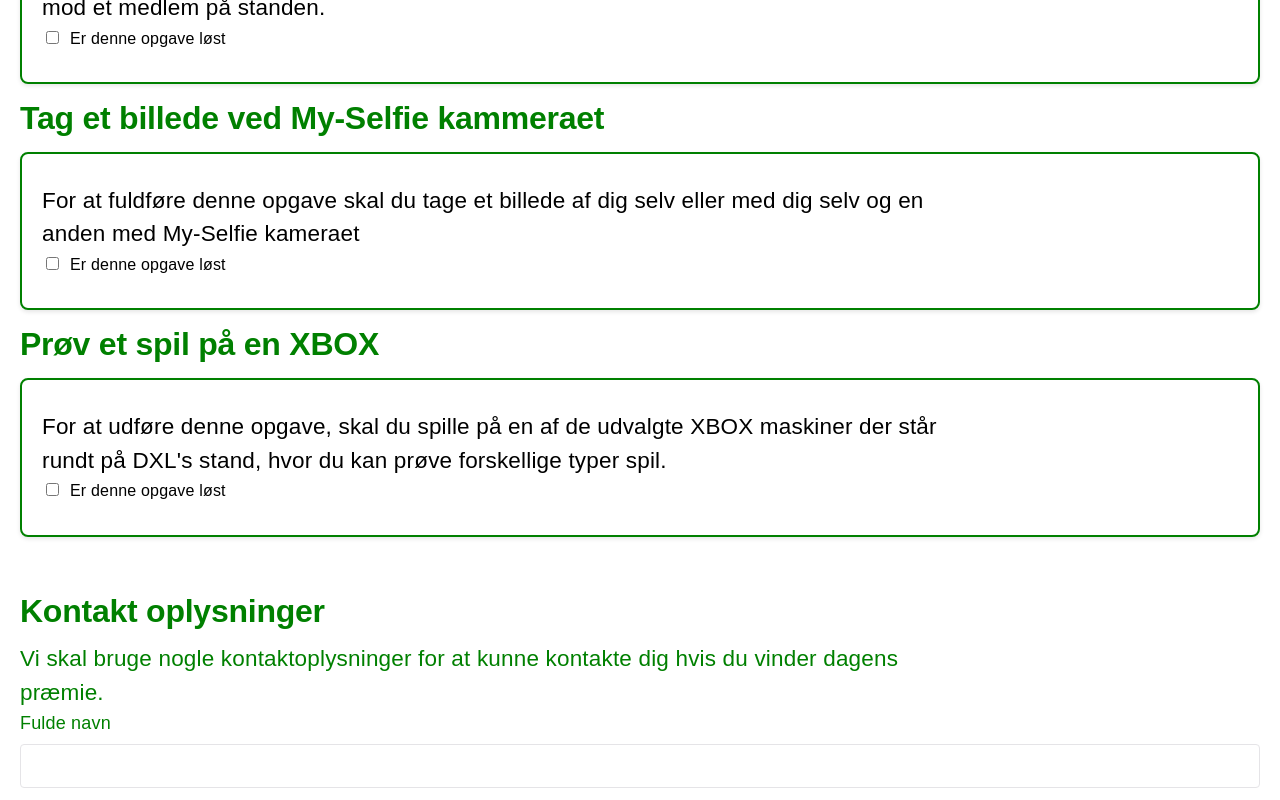
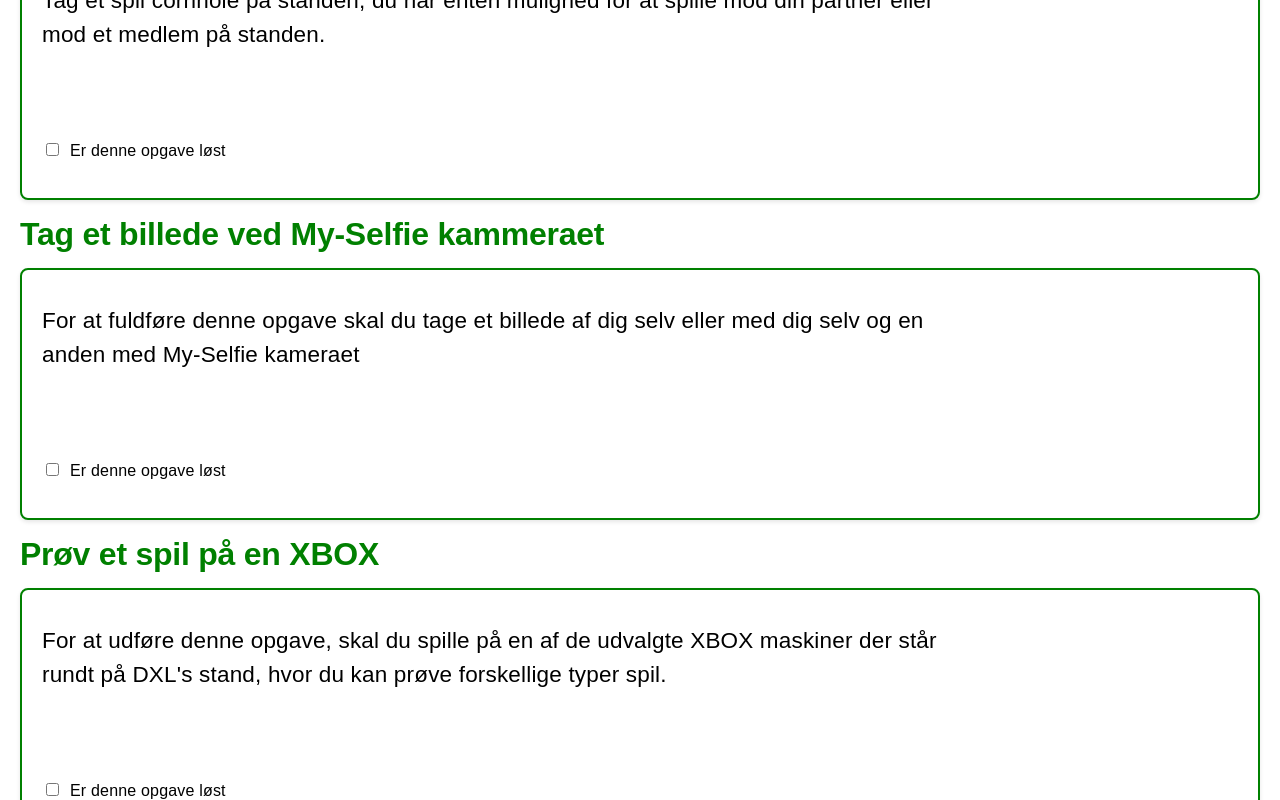
Before and after one commit to lk22/dxl-competition-questionaire, a React (Vite) app: page / in a window 1280 px wide. Both pictures are taken after a click on the button "Ja, lad os komme igang!". Shown: the part 761-1561 px from the top of the page. Built offline with nearby package versions, Linux system fonts and the light colour scheme.

Commit message:
adding more clean challenge items

```diff
--- a/src/App.css
+++ b/src/App.css
@@ -281,6 +281,15 @@ header {
       border-radius: 8px;
       color: #000000;
       border: 2px solid green;
+      padding-block: 24px;
+      display: flex;
+      flex-direction: column;
+      justify-content: space-between;
+      gap: 15px;
+
+      &.approval-challenge {
+        min-height: 200px;
+      }
       &.challenge-completed {
         background-color: #d4edda;
         border: 1px solid #c3e6cb;
--- a/src/Pages/Quiz.tsx
+++ b/src/Pages/Quiz.tsx
@@ -215,7 +215,7 @@ export default function Quiz() {
           <div className="item-header">
             <h3>Spil Cornhold</h3>
           </div>
-          <div className="item-body">
+          <div className="item-body approval-challenge">
             <p>Tag et spil cornhole på standen, du har enten mulighed for at spille mod din partner eller mod et medlem på standen.</p>
             <form action="" onSubmit={handleChallengeOneSubmit}>
               <div className="check-input">
@@ -231,7 +231,7 @@ export default function Quiz() {
           <div className="item-header">
             <h3>Tag et billede ved My-Selfie kammeraet</h3>
           </div>
-          <div className="item-body">
+          <div className="item-body approval-challenge">
             <p>For at fuldføre denne opgave skal du tage et billede af dig selv eller med dig selv og en anden med My-Selfie kameraet</p>
             <form action="" onSubmit={handleChallengeTwoSubmit}>
               <div className="check-input">
@@ -247,7 +247,7 @@ export default function Quiz() {
           <div className="item-header">
             <h3>Prøv et spil på en XBOX</h3>
           </div>
-          <div className="item-body">
+          <div className="item-body approval-challenge">
             <p>For at udføre denne opgave, skal du spille på en af de udvalgte XBOX maskiner der står rundt på DXL's stand, hvor du kan prøve forskellige typer spil.</p>
             <form action="" onSubmit={handleChallengeThreeSubmit}>
               <div className="check-input">
```
